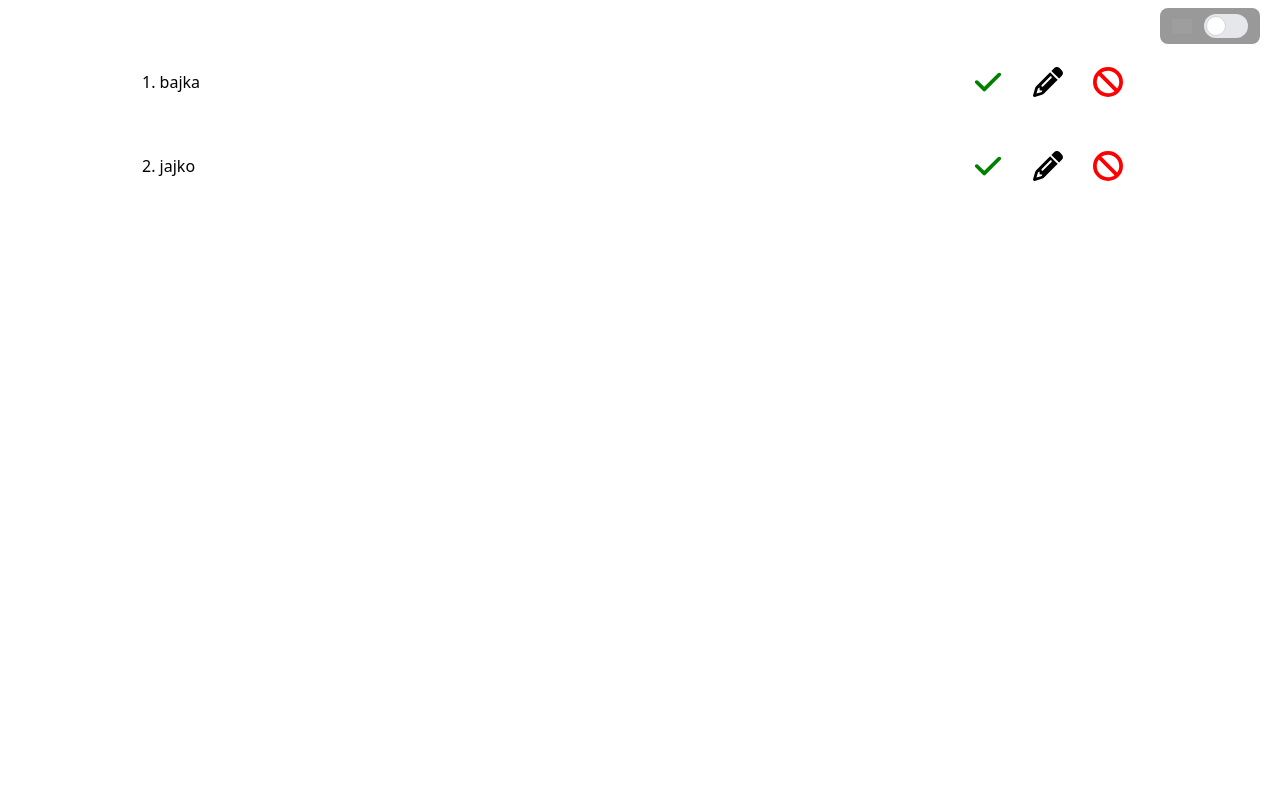
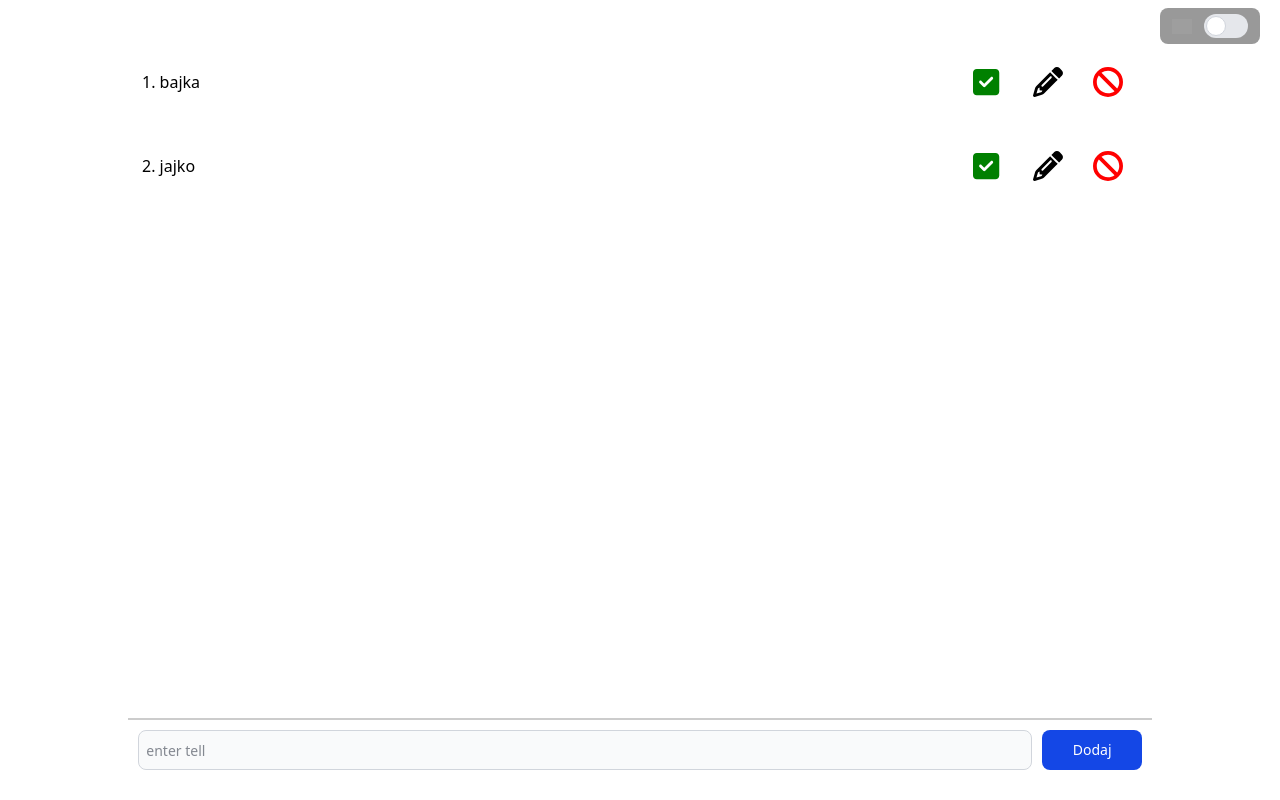
Before and after one commit to Misiolol/Spotted-svelte, a SvelteKit app: page /mod/list in a window 1280 px wide. Built offline with nearby package versions, Linux system fonts and the light colour scheme; grey boxes are pictures that could not be loaded.

Commit message:
added edit and delete button

```diff
--- a/src/routes/mod/list/+page.svelte
+++ b/src/routes/mod/list/+page.svelte
@@ -3,6 +3,40 @@
     //import { telle } from "../../../stores";
 
     let telle = ["bajka", "jajko"]
+    let currentTell = ''
+    let error = false;
+
+    //*******************************//
+
+    function addTell(){
+        error = false;
+        if(!currentTell){
+            error = true;
+        }
+        telle = [...telle, currentTell];
+        console.log({telle})
+        currentTell = "";
+    }
+
+    function editTell(index){
+        console.log(index);
+        let newTelle = [...telle].filter((val, i) =>{
+            console.log(i, index, i!==index)
+            return i !== index;
+        })
+        currentTell = telle[index];
+        telle = newTelle;
+    }
+
+    function removeTell(index){
+        console.log(index);
+        let newTelle = [...telle].filter((val, i) =>{
+            console.log(i, index, i!==index)
+            return i !== index;
+        })
+        telle = newTelle;
+    }
+
 </script>
 
 <div class="wrapper" class:light-wrapper={!$theme} class:dark-wrapper={$theme}>
@@ -11,13 +45,34 @@
         <div class="tell" class:light-tell={!$theme} class:dark-tell={$theme}>
             <p>{index + 1}. {tell}</p>
             <div class="telle-action-icons">
-                <svg class = "check" xmlns="http://www.w3.org/2000/svg" viewBox="0 0 448 512" class:light-icon={!$theme} class:dark-icon={$theme}><path d="M438.6 105.4c12.5 12.5 12.5 32.8 0 45.3l-256 256c-12.5 12.5-32.8 12.5-45.3 0l-128-128c-12.5-12.5-12.5-32.8 0-45.3s32.8-12.5 45.3 0L160 338.7 393.4 105.4c12.5-12.5 32.8-12.5 45.3 0z"/></svg>
-                <svg class = "edit" xmlns="http://www.w3.org/2000/svg" viewBox="0 0 512 512" class:light-icon={!$theme} class:dark-icon={$theme}><path d="M410.3 231l11.3-11.3-33.9-33.9-62.1-62.1L291.7 89.8l-11.3 11.3-22.6 22.6L58.6 322.9c-10.4 10.4-18 23.3-22.2 37.4L1 480.7c-2.5 8.4-.2 17.5 6.1 23.7s15.3 8.5 23.7 6.1l120.3-35.4c14.1-4.2 27-11.8 37.4-22.2L387.7 253.7 410.3 231zM160 399.4l-9.1 22.7c-4 3.1-8.5 5.4-13.3 6.9L59.4 452l23-78.1c1.4-4.9 3.8-9.4 6.9-13.3l22.7-9.1 0 32c0 8.8 7.2 16 16 16l32 0zM362.7 18.7L348.3 33.2 325.7 55.8 314.3 67.1l33.9 33.9 62.1 62.1 33.9 33.9 11.3-11.3 22.6-22.6 14.5-14.5c25-25 25-65.5 0-90.5L453.3 18.7c-25-25-65.5-25-90.5 0zm-47.4 168l-144 144c-6.2 6.2-16.4 6.2-22.6 0s-6.2-16.4 0-22.6l144-144c6.2-6.2 16.4-6.2 22.6 0s6.2 16.4 0 22.6z"/></svg>
-                <svg class = "deny" xmlns="http://www.w3.org/2000/svg" viewBox="0 0 512 512" class:light-icon={!$theme} class:dark-icon={$theme}><path d="M367.2 412.5L99.5 144.8C77.1 176.1 64 214.5 64 256c0 106 86 192 192 192c41.5 0 79.9-13.1 111.2-35.5zm45.3-45.3C434.9 335.9 448 297.5 448 256c0-106-86-192-192-192c-41.5 0-79.9 13.1-111.2 35.5L412.5 367.2zM0 256a256 256 0 1 1 512 0A256 256 0 1 1 0 256z"/></svg>
+
+                <!-- accept button -->
+                <i><svg class = "check" xmlns="http://www.w3.org/2000/svg" viewBox="0 0 512 512" class:light-icon={!$theme} class:dark-icon={$theme}><path d="M64 32C28.7 32 0 60.7 0 96L0 416c0 35.3 28.7 64 64 64l320 0c35.3 0 64-28.7 64-64l0-320c0-35.3-28.7-64-64-64L64 32zM337 209L209 337c-9.4 9.4-24.6 9.4-33.9 0l-64-64c-9.4-9.4-9.4-24.6 0-33.9s24.6-9.4 33.9 0l47 47L303 175c9.4-9.4 24.6-9.4 33.9 0s9.4 24.6 0 33.9z"/></svg></i>
+
+                <!-- edit button -->
+                <i role = "button" tabindex = {index} onclick={() => {
+                    editTell(index);
+                }}
+                onkeydown={() => {}}><svg class = "edit" xmlns="http://www.w3.org/2000/svg" viewBox="0 0 512 512" class:light-icon={!$theme} class:dark-icon={$theme}><path d="M410.3 231l11.3-11.3-33.9-33.9-62.1-62.1L291.7 89.8l-11.3 11.3-22.6 22.6L58.6 322.9c-10.4 10.4-18 23.3-22.2 37.4L1 480.7c-2.5 8.4-.2 17.5 6.1 23.7s15.3 8.5 23.7 6.1l120.3-35.4c14.1-4.2 27-11.8 37.4-22.2L387.7 253.7 410.3 231zM160 399.4l-9.1 22.7c-4 3.1-8.5 5.4-13.3 6.9L59.4 452l23-78.1c1.4-4.9 3.8-9.4 6.9-13.3l22.7-9.1 0 32c0 8.8 7.2 16 16 16l32 0zM362.7 18.7L348.3 33.2 325.7 55.8 314.3 67.1l33.9 33.9 62.1 62.1 33.9 33.9 11.3-11.3 22.6-22.6 14.5-14.5c25-25 25-65.5 0-90.5L453.3 18.7c-25-25-65.5-25-90.5 0zm-47.4 168l-144 144c-6.2 6.2-16.4 6.2-22.6 0s-6.2-16.4 0-22.6l144-144c6.2-6.2 16.4-6.2 22.6 0s6.2 16.4 0 22.6z"/></svg></i>
+
+                <!-- deny button -->
+                <i
+                    role = "button" tabindex = {index} onclick={() => {
+                        removeTell(index);
+                    }}
+                onkeydown={() => {}}>
+                <svg class = "deny" xmlns="http://www.w3.org/2000/svg" viewBox="0 0 512 512" class:light-icon={!$theme} class:dark-icon={$theme}><path d="M367.2 412.5L99.5 144.8C77.1 176.1 64 214.5 64 256c0 106 86 192 192 192c41.5 0 79.9-13.1 111.2-35.5zm45.3-45.3C434.9 335.9 448 297.5 448 256c0-106-86-192-192-192c-41.5 0-79.9 13.1-111.2 35.5L412.5 367.2zM0 256a256 256 0 1 1 512 0A256 256 0 1 1 0 256z"/></svg></i>
+
             </div>
         </div>
         {/each}
     </main>
+    <div class="enter-tell" style="width:80%;">
+        <div class="mb-6" style="width:90%; margin-right:10px;">
+            <input bind:value={currentTell} style="height:40px;" type="text" placeholder="  enter tell" id="default-input" class="bg-gray-50 border border-gray-300 text-gray-900 text-sm rounded-lg focus:ring-blue-500 focus:border-blue-500 block w-full p-2.5 dark:bg-gray-700 dark:border-gray-600 dark:placeholder-gray-400 dark:text-white dark:focus:ring-blue-500 dark:focus:border-blue-500">
+        </div>
+        <button onclick={addTell} type="button" style="padding:10px; width:10%" class="text-white bg-blue-700 hover:bg-blue-800 focus:ring-4 focus:ring-blue-300 font-medium rounded-lg text-sm px-5 py-2.5 me-2 mb-2 dark:bg-blue-600 dark:hover:bg-blue-700 focus:outline-none dark:focus:ring-blue-800">Dodaj</button>
+    </div>
 </div>
 
 
@@ -25,17 +80,20 @@
 <style>
     *{
         transition: all .2s ease-in-out;
+        overflow-x:hidden;
     }
 
     .wrapper{
-        height: calc(100vh - 40px); /* Subtract header height (40px) */
         width: 100vw;
         display: flex;
         flex-direction: column;
         overflow: hidden; /* Prevent overflow */
         background-color: red;
         align-items: center;
+    }
 
+    main{
+        flex:1;
     }
 
     .light-wrapper {
@@ -73,22 +131,20 @@
         padding: 10px; /* Adds padding for better spacing */
     }
 
-    .telle-action-icons > svg {
+    .telle-action-icons > i {
         width: 40px; /* Increase icon size */
         height: 40px; /* Increase icon size */
         padding: 5px; /* Adjust padding */
         cursor: pointer;
     }
 
-    .telle-action-icons > svg:hover {
+    .telle-action-icons > i:hover {
         transform:scale(1.2);
         cursor: pointer;
     }
 
     .check{
         fill:green !important;
-        width: 60px; /* Increase icon size */
-        height: 60px; /* Increase icon size */
     }
 
     .deny{
@@ -103,4 +159,18 @@
     .dark-icon{
         fill:white;
     }
+
+    .enter-tell {
+        position: fixed;
+        bottom: 20px;
+        width: 100vw;
+        display: flex;
+        flex-direction: row;
+        justify-content: center;
+        background: white; /* Keep it visible when scrolling */
+        padding: 10px;
+        border-top: 2px solid #ccc; /* Optional: adds a divider */
+    }
+
+
 </style>
```
Also changed, not shown: src/components/edittell.svelte (added).
